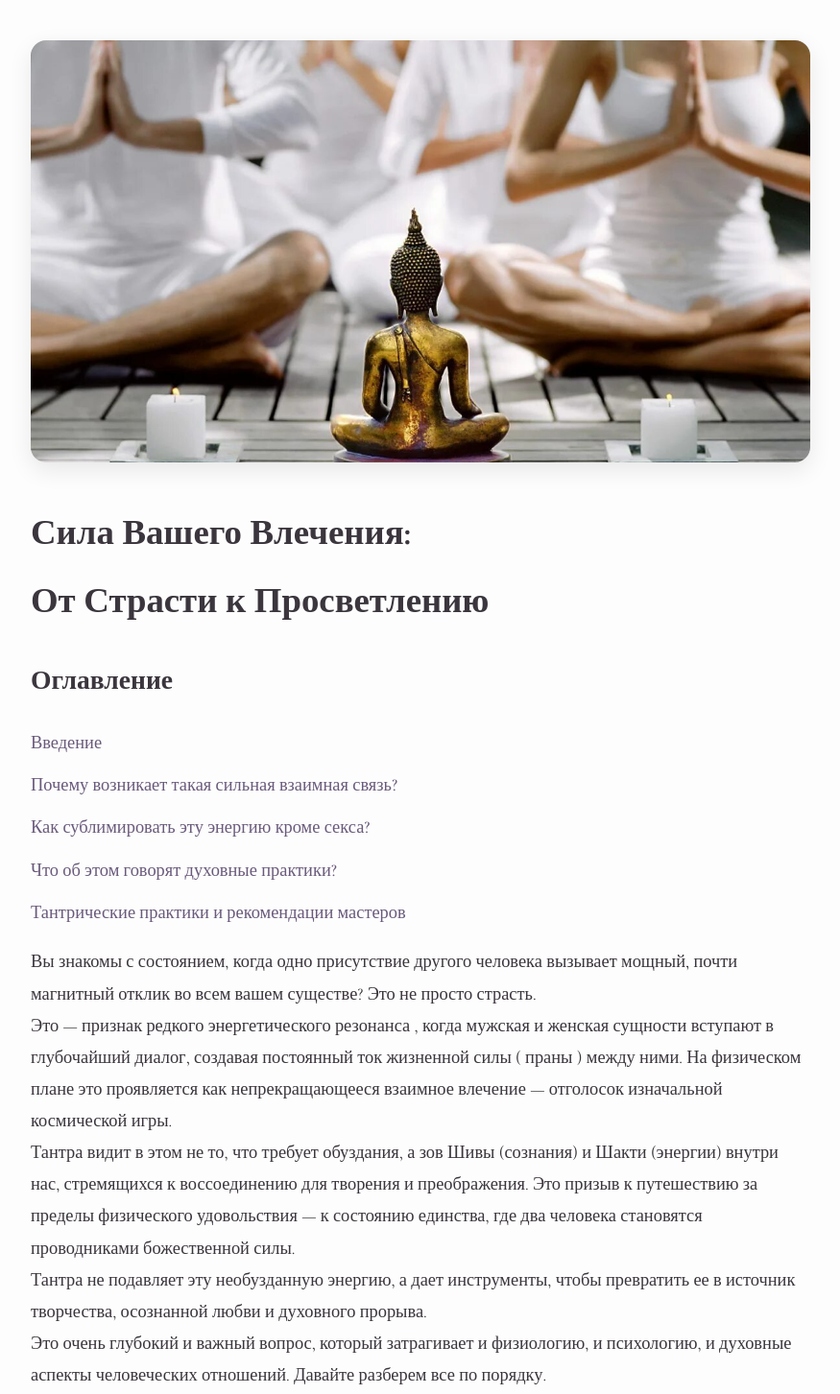
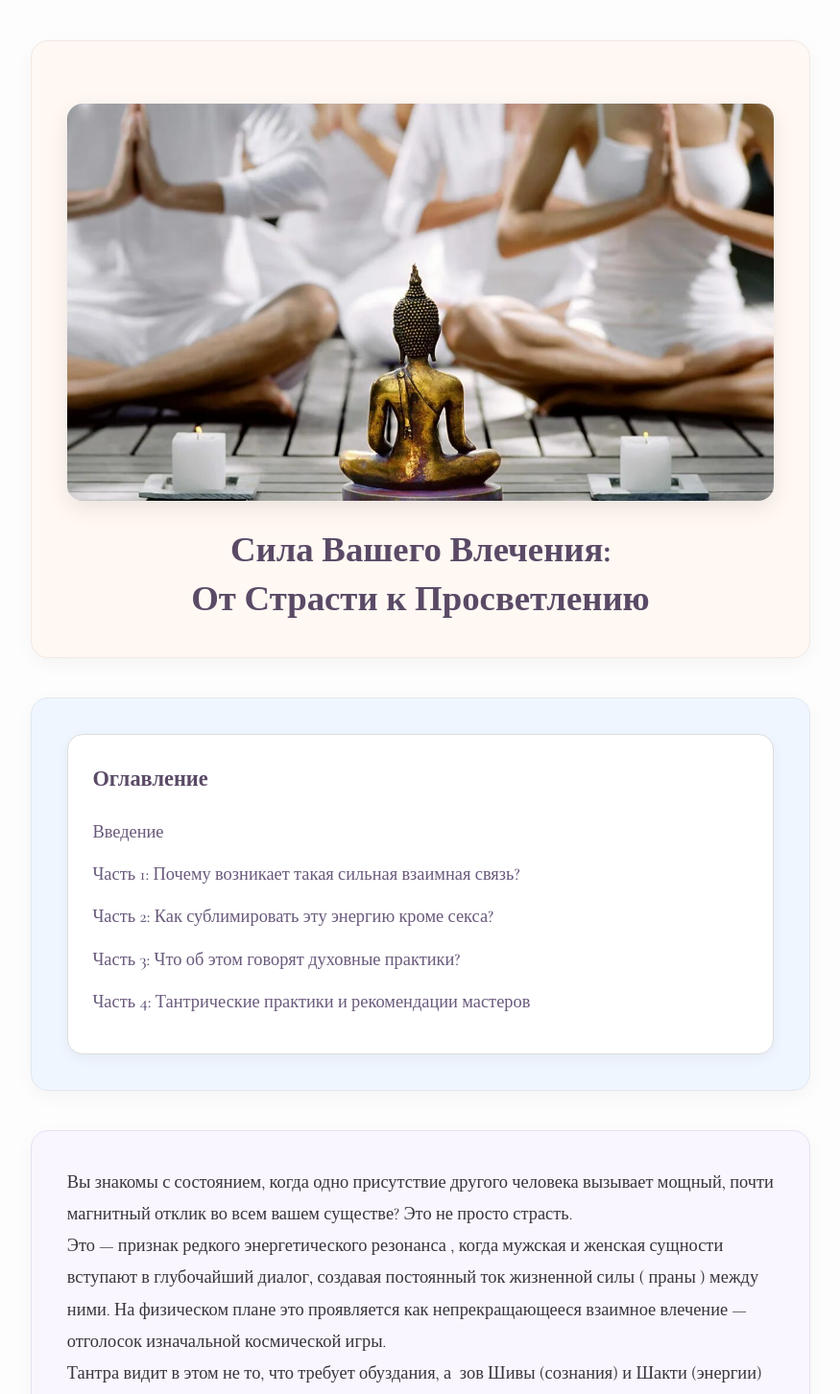
Before and after one commit to bemotte-ops/Tantra, a plain HTML site: page index.html in a window 1280 px wide. Shown: the top 1453 px of the page at 96% size, without its empty margins (202-1077 px from the left). Drawn offline with nearby package versions, Linux system fonts and the light colour scheme.

Commit message:
Update index.html

```diff
--- a/index.html
+++ b/index.html
@@ -209,33 +209,38 @@
 <body>
     <div class="container">
 
-    <!-- ЗАГЛАВНОЕ ИЗОБРАЖЕНИЕ (загрузите как hero.jpg) -->
-    <img src="hero.jpg" alt="Духовное соединение" class="content-img fade-in">
-
-    <h1 class="fade-in">
+    <!-- ЦВЕТНОЙ БЛОК: ЗАГОЛОВОК + ГЛАВНОЕ ИЗОБРАЖЕНИЕ -->
+    <div class="hero-block fade-in">
+      <img src="hero.jpg" alt="Духовное соединение" class="content-img">
+      <h1>
         <span class="title-line1">Сила Вашего Влечения:</span>
         <span class="title-line2">От Страсти к Просветлению</span>
       </h1>
+    </div>
 
-    <div class="toc fade-in">
+    <!-- ЦВЕТНОЙ БЛОК: ОГЛАВЛЕНИЕ -->
+    <div class="toc-block fade-in">
+      <div class="toc">
         <h2>Оглавление</h2>
         <ul>
           <li><a href="#introduction">Введение</a></li>
-        <li><a href="#part1">Почему возникает такая сильная взаимная связь?</a></li>
-        <li><a href="#part2">Как сублимировать эту энергию кроме секса?</a></li>
-        <li><a href="#part3">Что об этом говорят духовные практики?</a></li>
-        <li><a href="#part4">Тантрические практики и рекомендации мастеров</a></li>
+          <li><a href="#part1">Часть 1: Почему возникает такая сильная взаимная связь?</a></li>
+          <li><a href="#part2">Часть 2: Как сублимировать эту энергию кроме секса?</a></li>
+          <li><a href="#part3">Часть 3: Что об этом говорят духовные практики?</a></li>
+          <li><a href="#part4">Часть 4: Тантрические практики и рекомендации мастеров</a></li>
         </ul>
       </div>
+    </div>
 
-    <!-- Введение -->
-    <div id="introduction" class="fade-in">
+    <!-- ЦВЕТНОЙ БЛОК: ВВЕДЕНИЕ -->
+    <div id="introduction" class="introduction-block fade-in">
       <p>Вы знакомы с состоянием, когда одно присутствие другого человека вызывает мощный, почти магнитный отклик во всем вашем существе? Это не просто страсть.<br>
       Это — признак редкого энергетического резонанса , когда мужская и женская сущности вступают в глубочайший диалог, создавая постоянный ток жизненной силы ( праны ) между ними. На физическом плане это проявляется как непрекращающееся взаимное влечение — отголосок изначальной космической игры.<br>
-      Тантра видит в этом не то, что требует обуздания, а  зов Шивы (сознания) и Шакти (энергии)  внутри нас, стремящихся к воссоединению для творения и преображения. Это призыв к путешествию за пределы физического удовольствия — к состоянию единства, где два человека становятся проводниками божественной силы.<br>
-      Тантра не подавляет эту необузданную энергию, а дает инструменты, чтобы превратить ее в источник творчества, осознанной любви и духовного прорыва.<br>
+      Тантра видит в этом не то, что требует обуздания, а  зов Шивы (сознания) и Шакти (энергии)  внутри нас, стремящихся к воссоединению для творения и преображения. Это призыв к путешествию за пределы физического удовольствия — к состоянию единства, где два человека становятся проводниками божественной силы.<br>
+      Тантра не подавляет эту необузданную энергию, а дает инструменты, чтобы превратить ее в источник творчества, осознанной любви и духовного прорыва.<br>
       Это очень глубокий и важный вопрос, который затрагивает и физиологию, и психологию, и духовные аспекты человеческих отношений. Давайте разберем все по порядку.</p>
     </div>
+
 
     <!-- ИЗОБРАЖЕНИЕ ПЕРЕД ЧАСТЬЮ 1 (загрузите как part1.jpg) -->
     <img src="part1.jpg" alt="Энергетическое соединение" class="content-img fade-in">
```
Lines whose indentation alone changed are shown as unchanged.
